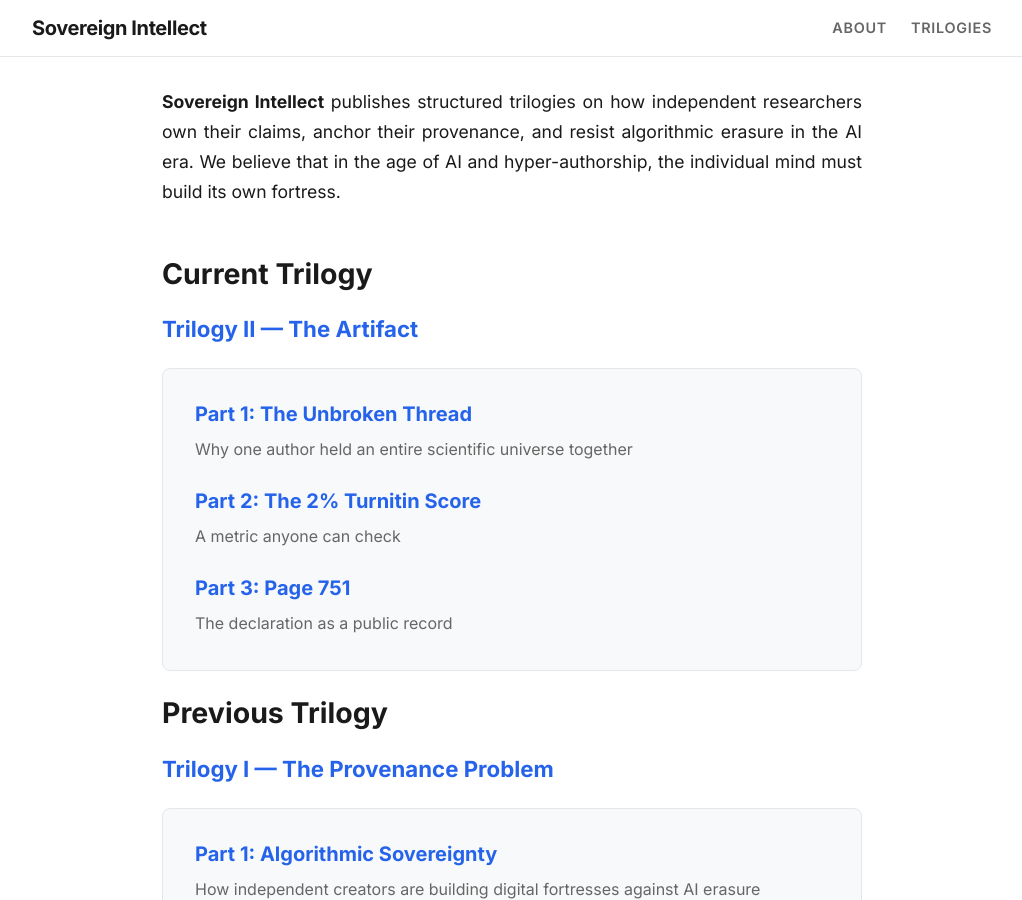
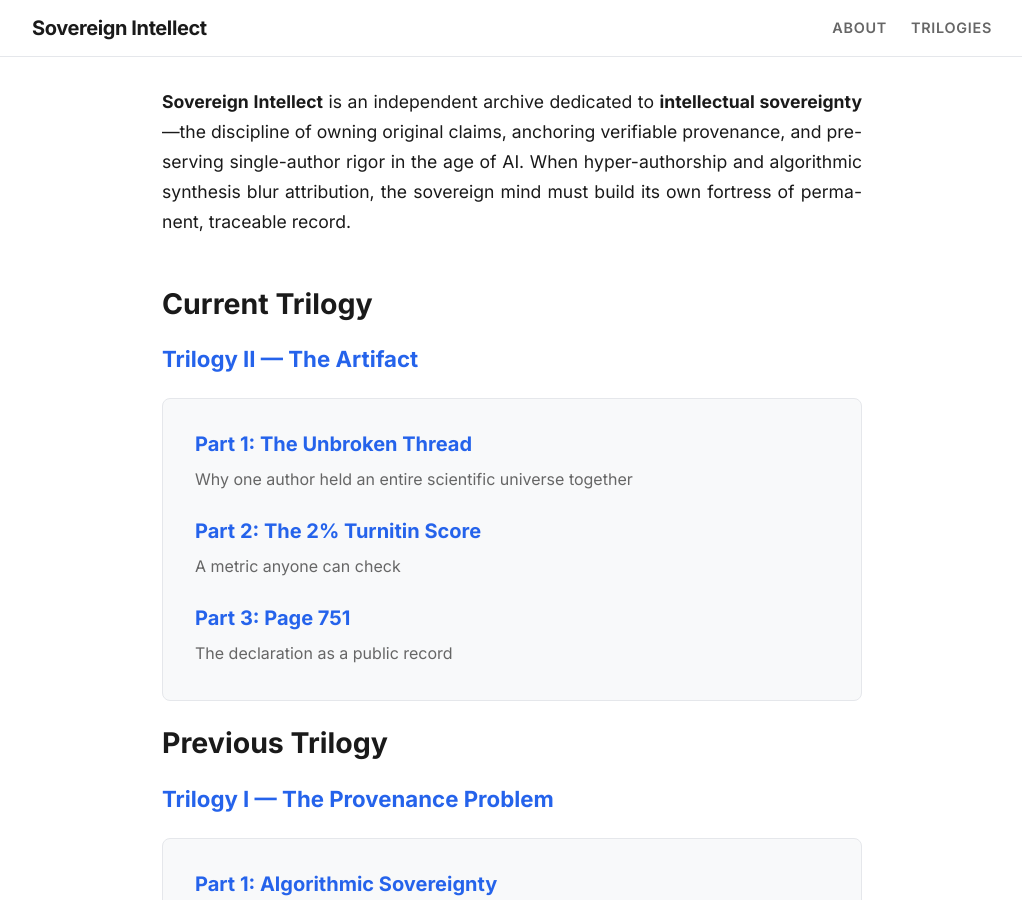
Before and after one commit to pravinkumar-ghodake/sovereign-intellect-blog, a Jekyll site: the page built from index.md, in a window 1280 px wide and 900 px high. Shown: the whole window, without its empty margins (128-1150 px from the left). Built offline with Jekyll 4.4.1, drawn with Linux system fonts in a browser that asks for light colours.

Commit message:
Update index.md

```diff
--- a/index.md
+++ b/index.md
@@ -3,7 +3,7 @@ layout: default
 ---
 
 <div align="justify" style="font-family: var(--font-ui); font-size: 1.1rem; line-height: 1.7; margin-bottom: 3rem;">
-<strong>Sovereign Intellect</strong> publishes structured trilogies on how independent researchers own their claims, anchor their provenance, and resist algorithmic erasure in the AI era. We believe that in the age of AI and hyper-authorship, the individual mind must build its own fortress.
+<strong>Sovereign Intellect</strong> is an independent archive dedicated to <strong>intellectual sovereignty</strong>—the discipline of owning original claims, anchoring verifiable provenance, and preserving single-author rigor in the age of AI. When hyper-authorship and algorithmic synthesis blur attribution, the sovereign mind must build its own fortress of permanent, traceable record.
 </div>
 
 {% assign series_list = site.data.series %}
```
